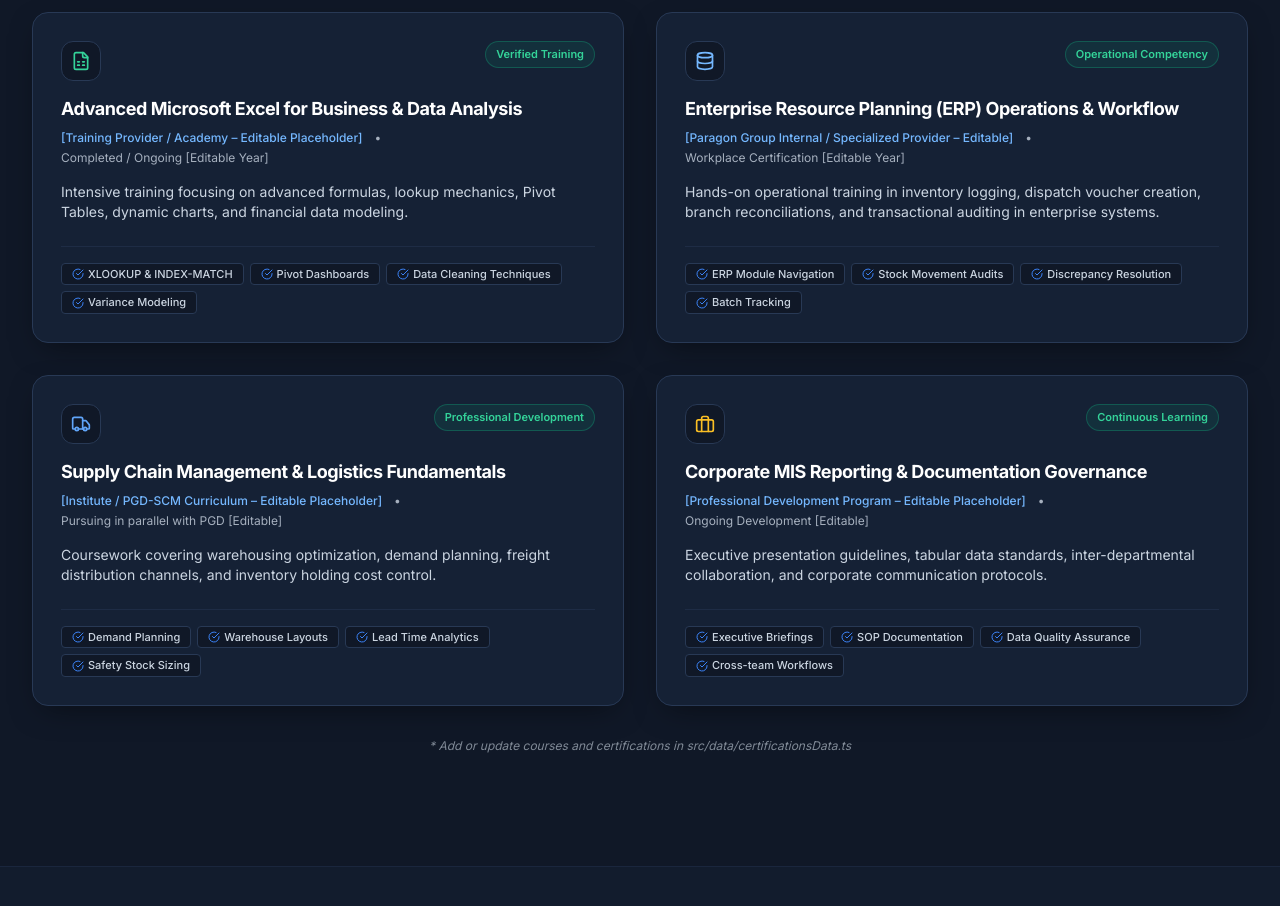
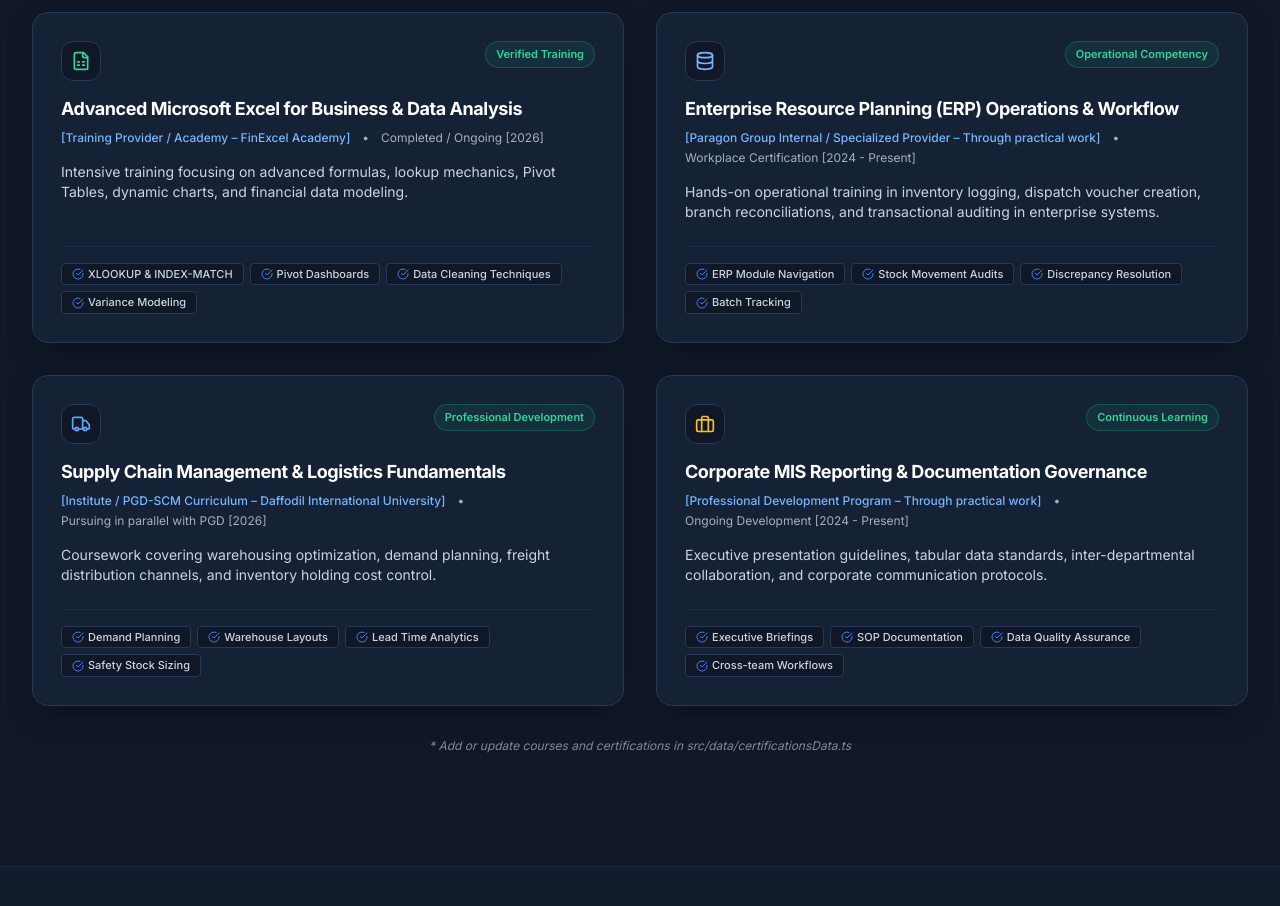
Before and after one commit to Easinali/easin-ali-portfolio, a React (Vite) app: page / in a window 1280 px wide. Shown: the part 7940-8846 px from the top of the page. Built offline with nearby package versions, Linux system fonts and the light colour scheme.

Commit message:
Update certificationsData.ts

```diff
--- a/src/data/certificationsData.ts
+++ b/src/data/certificationsData.ts
@@ -21,10 +21,10 @@ export const certificationsData: CertificationItem[] = [
     category: "excel",
     title: "Advanced Microsoft Excel for Business & Data Analysis",
     titleBn: "ব্যবসায়িক ও ডাটা অ্যানালাইসিসে অ্যাডভান্সড মাইক্রোসফট এক্সেল",
-    provider: "[Training Provider / Academy – Editable Placeholder]",
-    providerBn: "[প্রশিক্ষণ প্রদানকারী প্রতিষ্ঠান – সম্পাদনাযোগ্য]",
-    period: "Completed / Ongoing [Editable Year]",
-    periodBn: "সম্পন্ন / চলমান [সম্পাদনাযোগ্য]",
+    provider: "[Training Provider / Academy – FinExcel Academy]",
+    providerBn: "[প্রশিক্ষণ প্রদানকারী প্রতিষ্ঠান – ফিনএক্সেল একাডেমি]",
+    period: "Completed / Ongoing [2026]",
+    periodBn: "সম্পন্ন / চলমান [২০২৬]",
     status: "Verified Training",
     statusBn: "যাচাইকৃত প্রশিক্ষণ",
     description: "Intensive training focusing on advanced formulas, lookup mechanics, Pivot Tables, dynamic charts, and financial data modeling.",
@@ -37,10 +37,10 @@ export const certificationsData: CertificationItem[] = [
     category: "erp",
     title: "Enterprise Resource Planning (ERP) Operations & Workflow",
     titleBn: "এন্টারপ্রাইজ রিসোর্স প্ল্যানিং (ইআরপি) অপারেশনস ও ওয়ার্কফ্লো",
-    provider: "[Paragon Group Internal / Specialized Provider – Editable]",
-    providerBn: "[প্যারাগন গ্রুপ অভ্যন্তরীণ / বিশেষায়িত প্রতিষ্ঠান – সম্পাদনাযোগ্য]",
-    period: "Workplace Certification [Editable Year]",
-    periodBn: "কর্মক্ষেত্রের প্রশিক্ষণ [সম্পাদনাযোগ্য]",
+    provider: "[Paragon Group Internal / Specialized Provider – Through practical work]",
+    providerBn: "[প্যারাগন গ্রুপ অভ্যন্তরীণ / বিশেষায়িত প্রতিষ্ঠান – বাস্তবিক কাজের মাধ্যমে]",
+    period: "Workplace Certification [2024 - Present]",
+    periodBn: "কর্মক্ষেত্রের প্রশিক্ষণ [২০২৪ - বর্তমান]",
     status: "Operational Competency",
     statusBn: "অপারেশনাল সক্ষমতা",
     description: "Hands-on operational training in inventory logging, dispatch voucher creation, branch reconciliations, and transactional auditing in enterprise systems.",
@@ -53,10 +53,10 @@ export const certificationsData: CertificationItem[] = [
     category: "scm",
     title: "Supply Chain Management & Logistics Fundamentals",
     titleBn: "সাপ্লাই চেইন ম্যানেজমেন্ট ও লজিস্টিকস ফান্ডামেন্টালস",
-    provider: "[Institute / PGD-SCM Curriculum – Editable Placeholder]",
-    providerBn: "[প্রতিষ্ঠান / পিজিডি কারিকুলাম – সম্পাদনাযোগ্য]",
-    period: "Pursuing in parallel with PGD [Editable]",
-    periodBn: "পিজিডির সাথে চলমান [সম্পাদনাযোগ্য]",
+    provider: "[Institute / PGD-SCM Curriculum – Daffodil International University]",
+    providerBn: "[প্রতিষ্ঠান / পিজিডি কারিকুলাম – ড্যাফোডিল ইন্টারন্যাশনাল ইউনিভার্সিটি]",
+    period: "Pursuing in parallel with PGD [2026]",
+    periodBn: "পিজিডির সাথে চলমান [২০২৬]",
     status: "Professional Development",
     statusBn: "পেশাগত উন্নয়ন",
     description: "Coursework covering warehousing optimization, demand planning, freight distribution channels, and inventory holding cost control.",
@@ -69,10 +69,10 @@ export const certificationsData: CertificationItem[] = [
     category: "professional",
     title: "Corporate MIS Reporting & Documentation Governance",
     titleBn: "কর্পোরেট এমআইএস রিপোর্টিং ও ডকুমেন্টেশন গভর্নেন্স",
-    provider: "[Professional Development Program – Editable Placeholder]",
-    providerBn: "[পেশাগত দক্ষতা উন্নয়ন কর্মসূচি – সম্পাদনাযোগ্য]",
-    period: "Ongoing Development [Editable]",
-    periodBn: "চলমান প্রশিক্ষণ [সম্পাদনাযোগ্য]",
+    provider: "[Professional Development Program – Through practical work]",
+    providerBn: "[পেশাগত দক্ষতা উন্নয়ন কর্মসূচি – বাস্তবিক কাজের মাধ্যমে]",
+    period: "Ongoing Development [2024 - Present]",
+    periodBn: "চলমান প্রশিক্ষণ [২০২৪ - বর্তমান]",
     status: "Continuous Learning",
     statusBn: "ধারাবাহিক শিক্ষা",
     description: "Executive presentation guidelines, tabular data standards, inter-departmental collaboration, and corporate communication protocols.",
```
